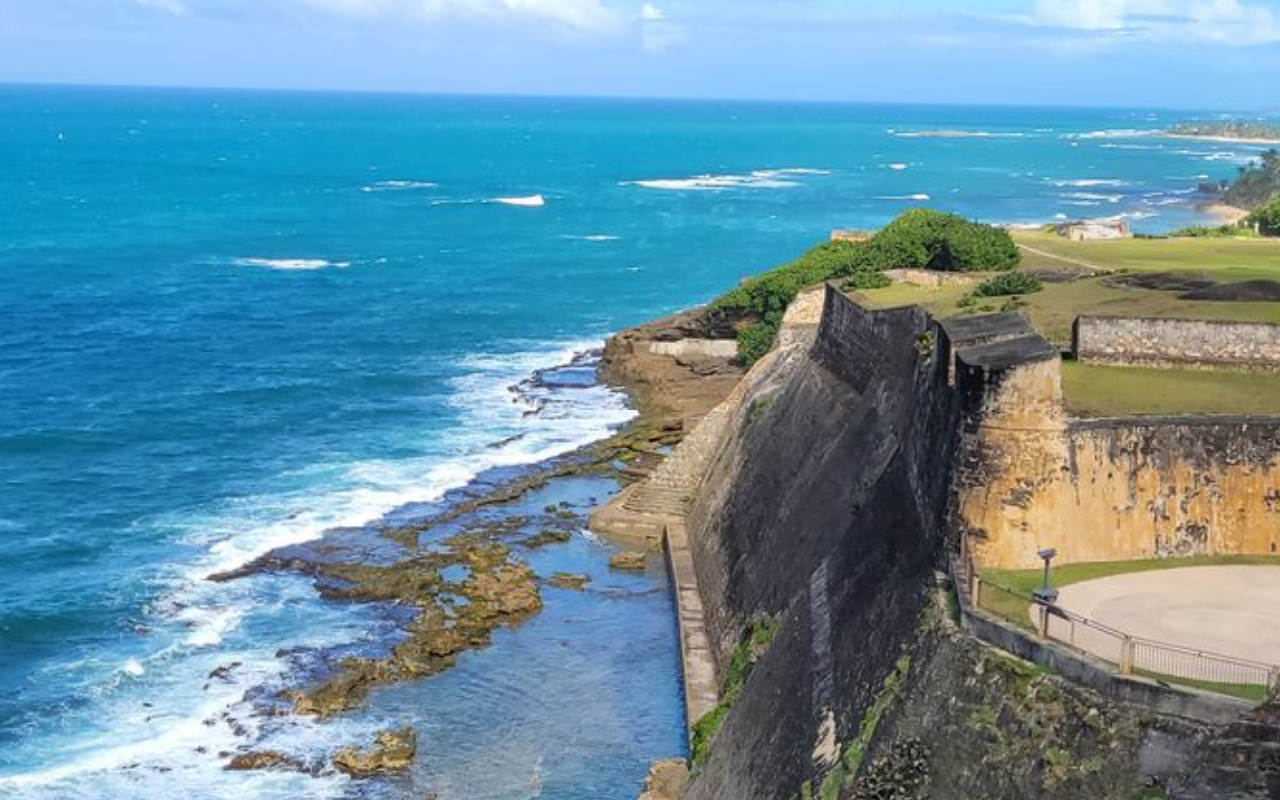
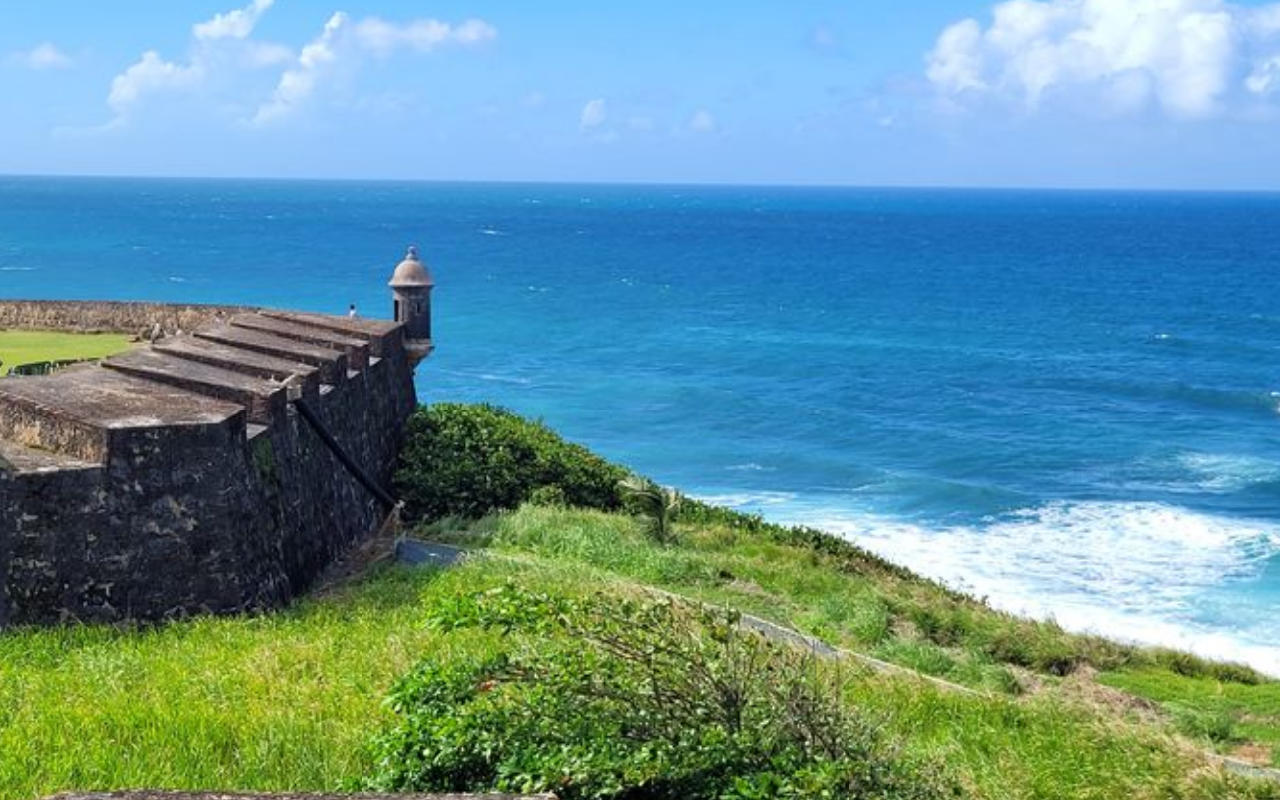
Before and after one commit to felianfilian/12_ang_test_01, an Angular app: page / in a window 1280 px wide. Built offline with nearby package versions, Linux system fonts and the light colour scheme.

Commit message:
slideshow test

```diff
--- a/src/app/app.component.html
+++ b/src/app/app.component.html
@@ -1,3 +1,3 @@
 <div class="slide-container">
-  <img class="img-slide" src="assets/img/img01.jpg" alt="" />
+  <img class="img-slide" src="assets/img/{{ images[currentImage] }}" alt="" />
 </div>
--- a/src/app/app.component.ts
+++ b/src/app/app.component.ts
@@ -6,9 +6,19 @@ import { Component, OnInit } from '@angular/core';
   styleUrls: ['./app.component.scss'],
 })
 export class AppComponent implements OnInit {
-  images = ['img01.jpg', 'img02.jpg', 'img03.jpg'];
+  images = ['img01.jpg', 'img04.jpg', 'img07.jpg'];
+  currentImage = 0;
 
-  ngOnInit() {}
+  ngOnInit() {
+    this.updateImage();
+  }
 
-  updateImage() {}
+  updateImage() {
+    setInterval(() => {
+      this.currentImage++;
+      if (this.currentImage >= this.images.length) {
+        this.currentImage = 0;
+      }
+    }, 5000);
+  }
 }
```
